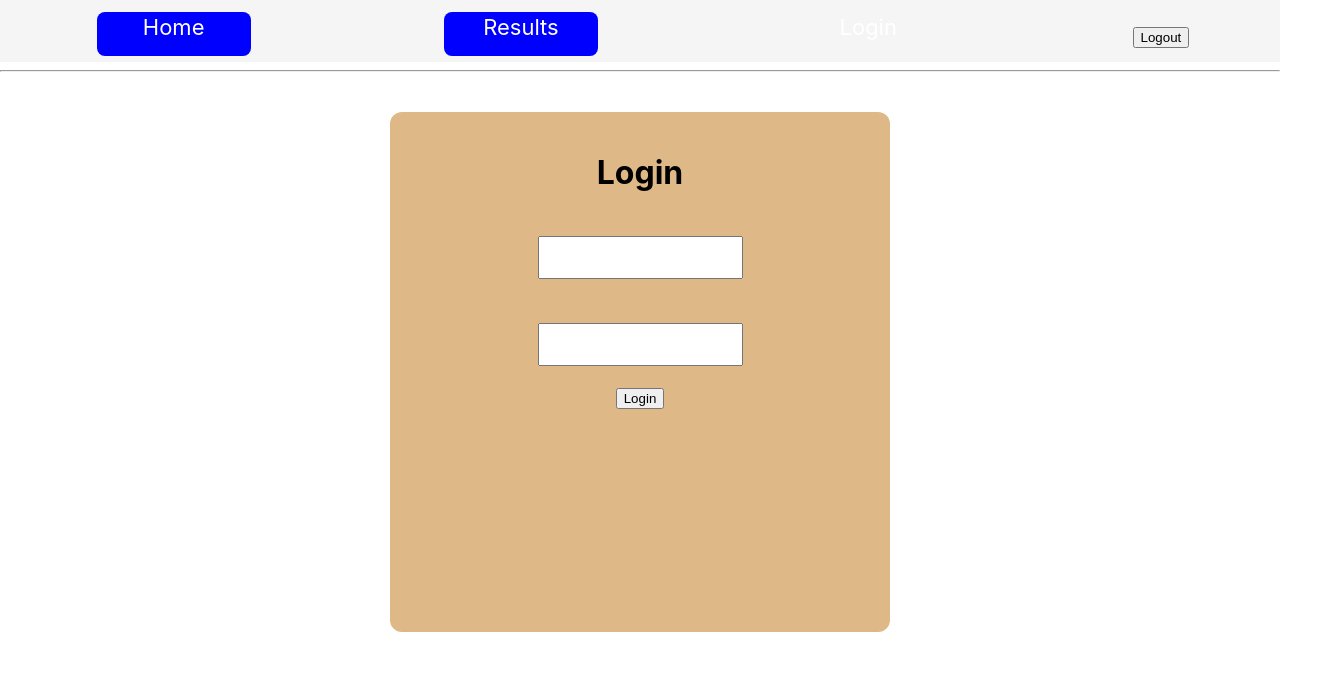
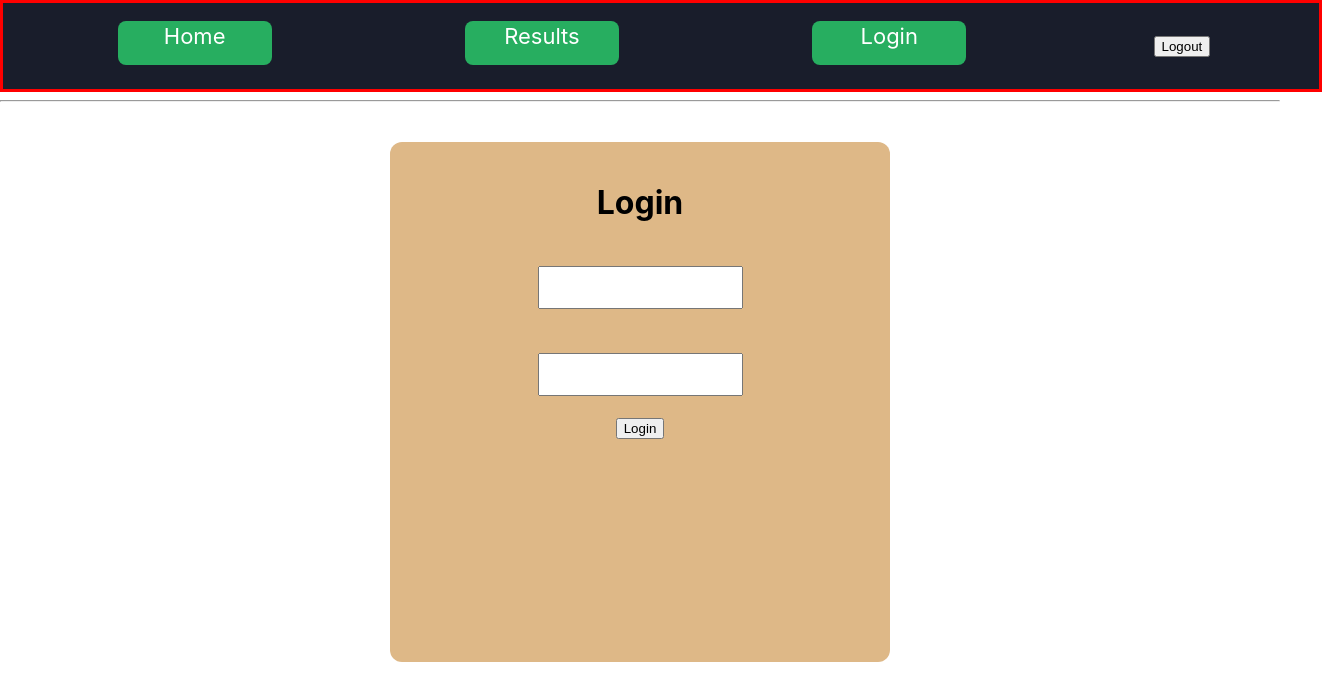
Before and after one commit to Bit-Bytes-Bits/results-portal, a React (Create React App) app: page /login in a window 1280 px wide. Shown: the top 700 px of the page, 1322 px wide, since content can reach past the window. Built offline with nearby package versions, Linux system fonts and the light colour scheme; data requests are answered from the project's data file.

Commit message:
add navigation styles

```diff
--- a/src/components/NavBar.js
+++ b/src/components/NavBar.js
@@ -1,5 +1,6 @@
-import React from "react";
+ import React from "react";
 import { NavLink, useHistory } from "react-router-dom";
+import "../styles/Navbar.css";
 
 function NavBar({ setIsLoggedIn,setSearch }) {
   const history = useHistory();
@@ -16,7 +17,7 @@ function NavBar({ setIsLoggedIn,setSearch }) {
     padding: "2px",
     alignItems: "center",
     margin: "0 6px 6px",
-    background: "blue",
+    background: "#27AE60",
     textDecoration: "none",
     color: "white",
     fontSize: "22px",
@@ -28,9 +29,9 @@ function NavBar({ setIsLoggedIn,setSearch }) {
         to="/"
         exact
         style={linkStyles}
-        activeStyle={{
-          background: "ligtblue",
-        }}
+        // activeStyle={{
+        //   background: "ligtblue",
+        // }}
       >
         Home
       </NavLink>
@@ -38,9 +39,9 @@ function NavBar({ setIsLoggedIn,setSearch }) {
         to="/results"
         exact
         style={linkStyles}
-        activeStyle={{
-          background: "ligtblue",
-        }}
+        // activeStyle={{
+        //   background: "ligtblue",
+        // }}
       >
         Results
       </NavLink>
@@ -48,9 +49,9 @@ function NavBar({ setIsLoggedIn,setSearch }) {
         to="/login"
         exact
         style={linkStyles}
-        activeStyle={{
-          background: "ligtblue",
-        }}
+        // activeStyle={{
+        //   background: "ligtblue",
+        // }}
       >
         Login
       </NavLink>
@@ -59,5 +60,4 @@ function NavBar({ setIsLoggedIn,setSearch }) {
     </div>
   );
 }
-
 export default NavBar;
--- /dev/null
+++ b/src/styles/Navbar.css
@@ -0,0 +1,5 @@
+.navbar{
+    background-color: #191D2B;
+    border: solid red 3px;
+    padding: 18px;
+}
```
